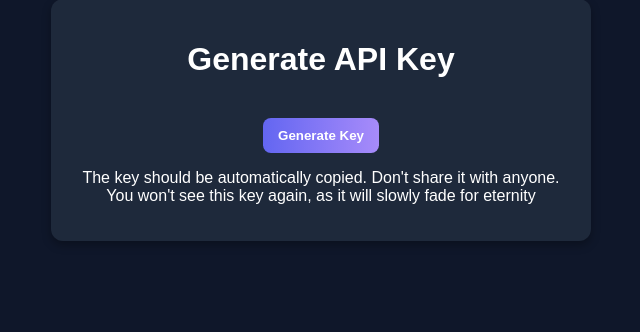
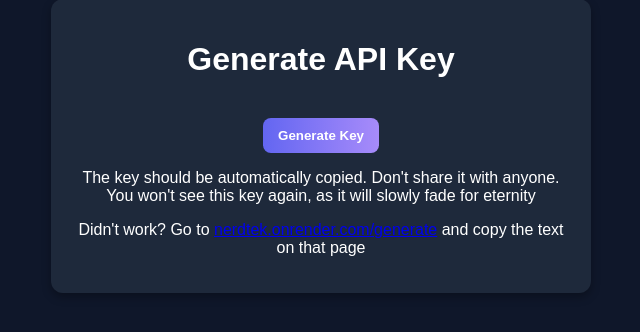
Before and after one commit to Hecker625/encryption-decryption-API, a Flask app: page / in a window 1280 px wide. Shown: the part 109-441 px from the top of the page, without its empty margins (319-959 px from the left). Run offline with Flask 3, Linux system fonts and the light colour scheme.

Commit message:
Add troubleshooting link for API key generation

```diff
--- a/templates/generate.html
+++ b/templates/generate.html
@@ -110,6 +110,7 @@
                 <button id="generate" onclick="send()">Generate Key</button>
                 <p id="key"></p>
                 <p>The key should be automatically copied. Don't share it with anyone. You won't see this key again, as it will slowly fade for eternity</p>
+                <p>Didn't work? Go to <a href="https://nerdtek.onrender.com/generate">nerdtek.onrender.com/generate</a> and copy the text on that page</p>
             </div>
         </div>
 
```
